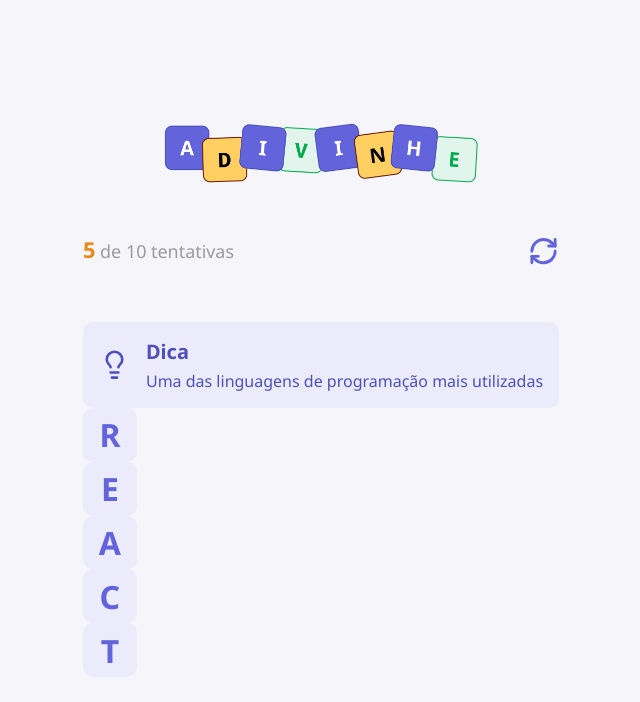
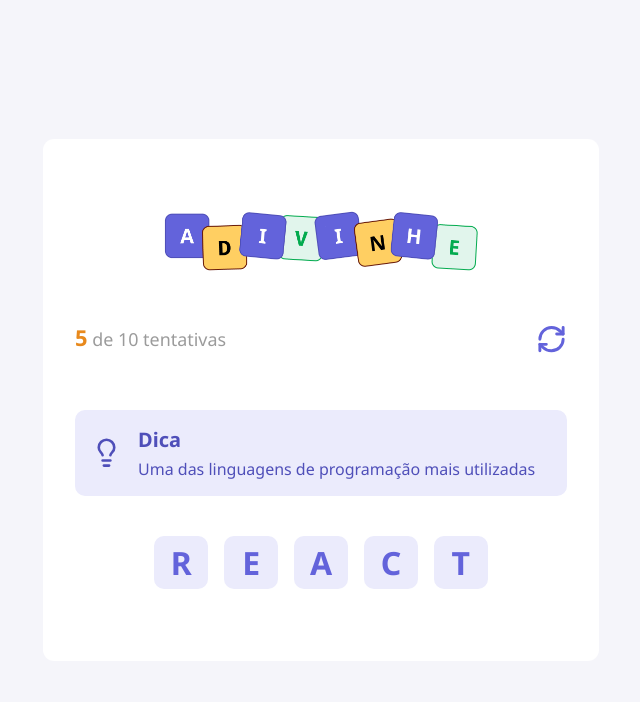
Before and after one commit to Erick-A-Martins/guessword-react, a React (Vite) app: page / in a window 1280 px wide. Shown: the top 702 px of the page, without its empty margins (319-959 px from the left). Built offline with nearby package versions, Linux system fonts and the light colour scheme.

Commit message:
style: add smain container styles

```diff
--- a/src/App.tsx
+++ b/src/App.tsx
@@ -16,11 +16,13 @@
 
                 <Tip tip="Uma das linguagens de programação mais utilizadas" />
 
-                <Letter value="R" />
-                <Letter value="E" />
-                <Letter value="A" />
-                <Letter value="C" />
-                <Letter value="T" />
+                <div className={styles.word}>
+                    <Letter value="R" />
+                    <Letter value="E" />
+                    <Letter value="A" />
+                    <Letter value="C" />
+                    <Letter value="T" />
+                </div>
             </main>
         </div>
     )
--- a/src/app.module.css
+++ b/src/app.module.css
@@ -6,3 +6,20 @@
     justify-content: center;
     align-items: center;
 }
+
+.container main {
+    width: 556px;
+    background-color: #ffffff;
+    padding: 2rem;
+    padding-top: 4.5rem;
+    border-radius: 0.7rem;
+}
+
+.word {
+    width: 100%;
+    display: flex;
+    justify-content: center;
+    flex-wrap: wrap;
+    gap: 1rem;
+    margin: 2.5rem 0;
+}
```
